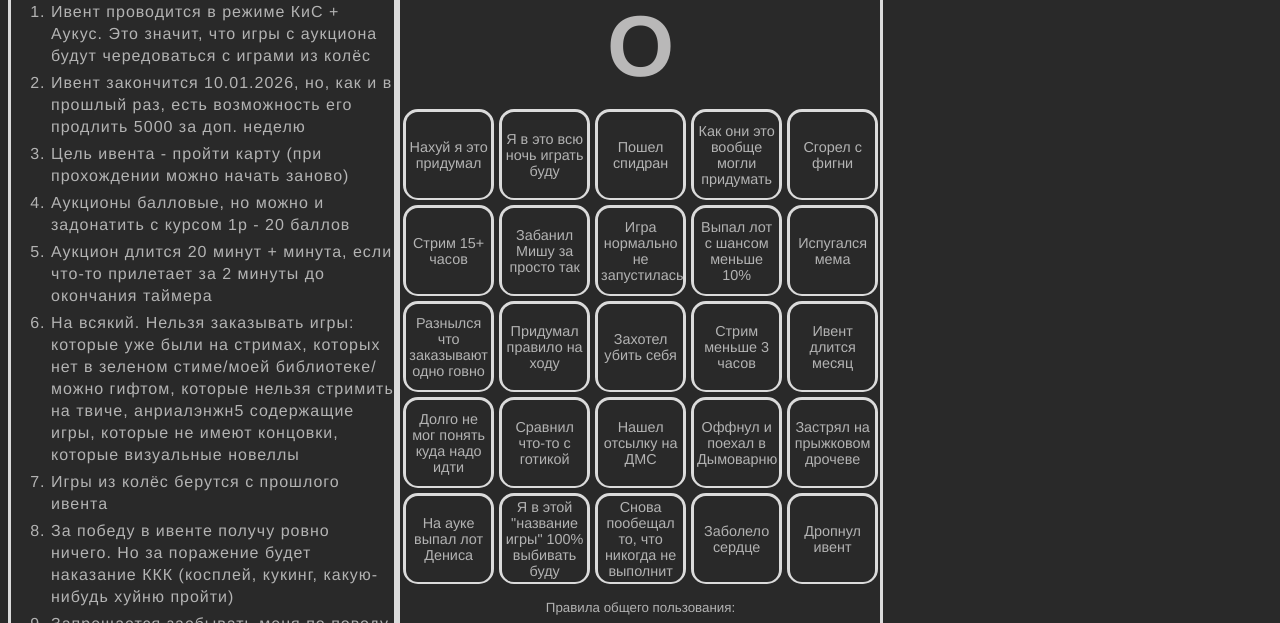
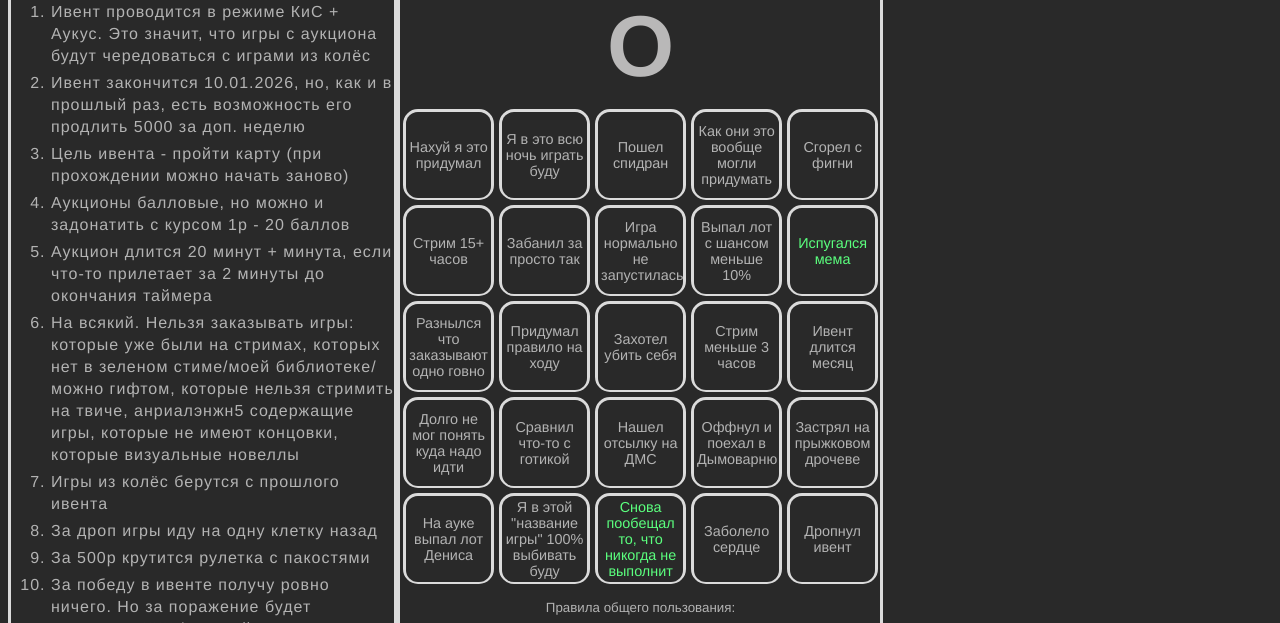
Before and after one commit to DoneForr/ivent, a plain HTML site: page index.html in a window 1280 px wide. Shown: the part 176-799 px from the top of the page. Drawn offline with Linux system fonts and the light colour scheme.

Commit message:
new rules + new clips

```diff
--- a/index.html
+++ b/index.html
@@ -21,6 +21,8 @@
         <li class="list">Аукцион длится 20 минут + минута, если что-то прилетает за 2 минуты до окончания таймера</li>
         <li class="list">На всякий. Нельзя заказывать игры: которые уже были на стримах, которых нет в зеленом стиме/моей библиотеке/можно гифтом, которые нельзя стримить на твиче, анриалэнжн5 содержащие игры, которые не имеют концовки, которые визуальные новеллы</li>
         <li class="list">Игры из колёс берутся с прошлого ивента</li>
+        <li class="list">За дроп игры иду на одну клетку назад</li>
+        <li class="list">За 500р крутится рулетка с пакостями</li>
         <li class="list">За победу в ивенте получу ровно ничего. Но за поражение будет наказание ККК (косплей, кукинг, какую-нибудь хуйню пройти)</li>
         <li class="list">Запрещается заебывать меня по поводу правил, это сингл ивент-прикол, сделанный исключительно для того, чтобы ЯМЫ кайфанули (или не особо) от ранее нетронутых игр</li>
       </ol>
@@ -61,7 +63,7 @@
       </label>
       <label>
         <input type="checkbox">
-        <div class="mark"><span>Забанил Мишу за просто так</span></div>
+        <div class="mark"><span>Забанил за просто так</span></div>
       </label>
       <label>
         <input type="checkbox">
@@ -72,8 +74,8 @@
         <div class="mark"><span>Выпал лот с шансом меньше 10%</span></div>
       </label>
       <label>
-        <input type="checkbox">
-        <div class="mark"><span>Испугался мема </span></div>
+        <input type="checkbox disabled">
+        <div class="mark"><span> <a class="clip" href="https://www.twitch.tv/done_for_/clip/SucculentMistyAardvarkJKanStyle-gh21weeT-tyPuRXr?filter=clips&range=7d&sort=time">Испугался мема</a> </span></div>
       </label>
       <label>
         <input type="checkbox">
@@ -125,7 +127,7 @@
       </label>
       <label>
         <input type="checkbox">
-        <div class="mark"><span>Снова пообещал то, что никогда не выполнит</span></div>
+        <div class="mark"><span><a class="clip" href="https://www.twitch.tv/done_for_/clip/PowerfulEvilWolverineBibleThump-VR5xRz_UYWrA2OrG?filter=clips&range=7d&sort=time">Снова пообещал то, что никогда не выполнит</a></span></div>
       </label>
       <label>
         <input type="checkbox">
--- a/style/style.css
+++ b/style/style.css
@@ -73,6 +73,10 @@ h1 {
   margin: 0 auto;
 }
 
+.marked {
+  background: #9e9e9e;
+}
+
 label {
   display: block;
   width: 5.7rem;
@@ -82,10 +86,7 @@ label {
   background: #9e9e9e;
   input {
     display: none;
-    &:checked + .mark {
-      background: transparent;
-      color: #292929;
-    }
+
   }
 
   .mark {
@@ -102,10 +103,17 @@ label {
   }
 }
 
+
 small {
   display: block;
   padding: 0.8em;
   text-align: center;
+}
+
+.clip {
+  text-decoration: none;
+  color: #5bff7e;
+
 }
 
 .map {
```
